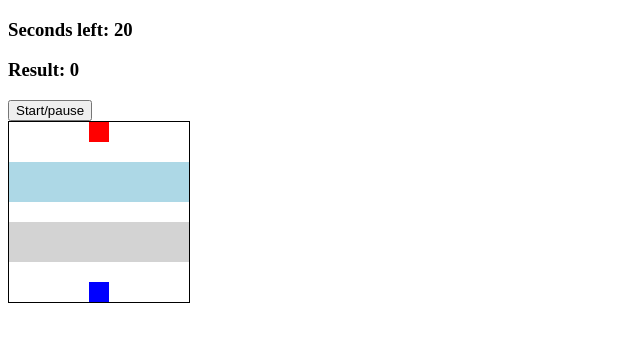
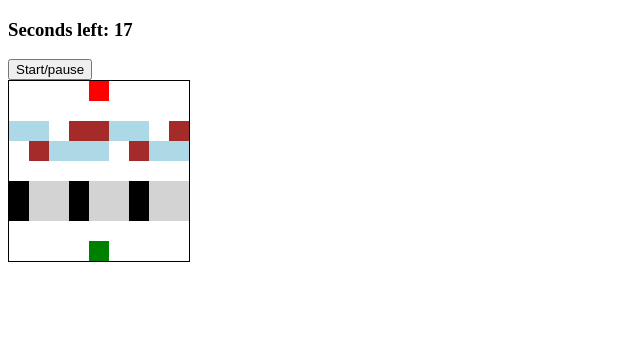
Before and after one commit to Solex202/frogger, a plain HTML site: page index.html in a window 1280 px wide. Both pictures are taken after a click on the button "Start/pause". Shown: the whole page, without its empty margins (0-640 px from the left). Drawn offline with Linux system fonts and the light colour scheme.

Commit message:
updated code

```diff
--- a/app.js
+++ b/app.js
@@ -2,25 +2,177 @@ const timeLeftDisplay = document.querySelector('#time-left')
 const resultDisplay = document.querySelector('#result')
 const startPauseButton = document.querySelector('#start-pause-button')
 const squares = document.querySelectorAll('.grid div')
+const logsLeft = document.querySelectorAll('.log-left')
+const logsRight = document.querySelectorAll('.log-right')
+const carsLeft = document.querySelectorAll('.car-left')
+const carsRight = document.querySelectorAll('.car-right')
+
+
 console.log(squares);
 let currentIndex = 76 ;
+const width = 9
+let timerId
+let outcomeTimerId
+let currrentTime = 20
 
 function moveFrog(e) {
+
+    squares[currentIndex].classList.remove('frog')
     switch(e.key){
         case 'ArrowLeft' :
-            console.log('move left');
+            if(currentIndex % width !== 0) currentIndex -= 1
             break
         case 'ArrowRight' :
-            console.log('move right');
+            if(currentIndex % width < width -1) currentIndex +=1
             break
         case 'ArrowUp' :
-            console.log('move up');
+            if(currentIndex - width >=0 ) currentIndex -= width
             break
         case 'ArrowDown' :
-            console.log('move down');
+            if(currentIndex + width < width * width) currentIndex += width
             break
     }
     squares[currentIndex].classList.add('frog')
 }
 
 document.addEventListener('keyup', moveFrog )
+
+function autoMoveElements(){
+    currrentTime--
+    timeLeftDisplay.textContent = currrentTime
+    logsLeft.forEach(logLeft => moveLogLeft(logLeft))
+    logsRight.forEach(logRight => moveLogRight(logRight))
+    carsLeft.forEach(carLeft => moveCarLeft(carLeft))
+    carsRight.forEach(carRight => moveCarRight(carRight))
+
+
+}
+
+function checkOutcomes(){
+    lose()
+    win()
+}
+
+autoMoveElements()
+
+function moveLogLeft(logLeft){
+    switch(true){
+        case logLeft.classList.contains('l1'):
+            logLeft.classList.remove('l1')
+            logLeft.classList.add('l2')
+            break
+        case logLeft.classList.contains('l2'):
+            logLeft.classList.remove('l2')
+            logLeft.classList.add('l3')
+            break
+        case logLeft.classList.contains('l3'):
+            logLeft.classList.remove('l3')
+            logLeft.classList.add('l4')
+            break
+        case logLeft.classList.contains('l4'):
+            logLeft.classList.remove('l4')
+            logLeft.classList.add('l5')
+            break
+        case logLeft.classList.contains('l5'):
+            logLeft.classList.remove('l5')
+            logLeft.classList.add('l1')
+            break
+        }
+}
+
+function moveLogRight(logRight){
+    switch(true){
+        case logRight.classList.contains('l1'):
+            logRight.classList.remove('l1')
+            logRight.classList.add('l5')
+            break
+        case logRight.classList.contains('l2'):
+            logRight.classList.remove('l2')
+            logRight.classList.add('l1')
+            break
+        case logRight.classList.contains('l3'):
+            logRight.classList.remove('l3')
+            logRight.classList.add('l2')
+            break
+        case logRight.classList.contains('l4'):
+            logRight.classList.remove('l4')
+            logRight.classList.add('l2')
+            break
+        case logRight.classList.contains('l5'):
+            logRight.classList.remove('l5')
+            logRight .classList.add('l4')
+            break
+        }
+}
+
+function moveCarLeft(carLeft){
+    switch(true){
+        case carLeft.classList.contains('c1'):
+            carLeft.classList.remove('c1')
+            carLeft.classList.add('c2')
+            break
+        case carLeft.classList.contains('c2'):
+            carLeft.classList.remove('c2')
+            carLeft.classList.add('c3')
+            break
+        case carLeft.classList.contains('c3'):
+            carLeft.classList.remove('c3')
+            carLeft.classList.add('c1')
+            break
+        }
+}
+
+function moveCarRight(carRight){
+    switch(true){
+        case carRight.classList.contains('c1'):
+            carRight.classList.remove('c1')
+            carRight.classList.add('c3')
+            break
+        case carRight.classList.contains('c2'):
+            carRight.classList.remove('c2')
+            carRight.classList.add('c1')
+            break
+        case carRight.classList.contains('c3'):
+            carRight.classList.remove('c3')
+            carRight.classList.add('c2')
+            break
+        }
+}
+
+function lose(){
+    if(squares[currentIndex].classList.contains('c1') ||
+        squares[currentIndex].classList.contains('l4') ||
+        squares[currentIndex].classList.contains('l5') ||
+        currrentTime <= 0
+    )
+    {
+        resultDisplay.textContent = 'You lose!'
+        clearInterval(timerId)
+        clearInterval(outcomeTimerId)
+        squares[currentIndex].classList.remove('frog')
+        document.removeEventListener('keyup', moveFrog)
+    }
+}
+
+function win(){
+    if(squares[currentIndex].classList.contains('ending-block')){
+        resultDisplay.textContent = 'You win!'
+        clearInterval(timerId)
+        clearInterval(outcomeTimerId)
+        document.removeEventListener('keyup', moveFrog)
+    }
+}
+
+startPauseButton.addEventListener('click', () =>{
+    if(timerId){
+        clearInterval(timerId)
+        clearInterval(outcomeTimerId)
+        outcomeTimerId = null
+        timerId = null
+        document.removeEventListener('keyup', moveFrog)
+    }else{
+        timerId = setInterval(autoMoveElements, 1000)
+        outcomeTimerId = setInterval(checkOutcomes,50)
+        document.addEventListener('keyup', moveFrog)
+    }
+})
--- a/index.html
+++ b/index.html
@@ -9,7 +9,7 @@
 </head>
 <body>
     <h3>Seconds left: <span id="time-left">20</span></h3>
-    <h3>Result: <span id="result">0</span></h3>
+    <h3><span id="result"></span></h3>
     <button id="start-pause-button">Start/pause</button>
     <div class="grid" >
         <div></div>
@@ -30,24 +30,24 @@
         <div></div>
         <div></div>
         <div></div>
-        <div class="log-left"></div>
-        <div class="log-left"></div>
-        <div class="log-left"></div>
-        <div class="log-left"></div>
-        <div class="log-left"></div>
-        <div class="log-left"></div>
-        <div class="log-left"></div>
-        <div class="log-left"></div>
-        <div class="log-left"></div>
-        <div class="log-right"></div>
-        <div class="log-right"></div>
-        <div class="log-right"></div>
-        <div class="log-right"></div>
-        <div class="log-right"></div>
-        <div class="log-right"></div>
-        <div class="log-right"></div>
-        <div class="log-right"></div>
-        <div class="log-right"></div>
+        <div class="log-left l1"></div>
+        <div class="log-left l2"></div>
+        <div class="log-left l3"></div>
+        <div class="log-left l4"></div>
+        <div class="log-left l5"></div>
+        <div class="log-left l1"></div>
+        <div class="log-left l2"></div>
+        <div class="log-left l3"></div>
+        <div class="log-left l4"></div>
+        <div class="log-right l5"></div>
+        <div class="log-right l1"></div>
+        <div class="log-right l2"></div>
+        <div class="log-right l3"></div>
+        <div class="log-right l4"></div>
+        <div class="log-right l5"></div>
+        <div class="log-right l1"></div>
+        <div class="log-right l2"></div>
+        <div class="log-right l3"></div>
         <div></div>
         <div></div>
         <div></div>
@@ -57,24 +57,24 @@
         <div></div>
         <div></div>
         <div></div>
-        <div class="car-left"></div>
-        <div class="car-left"></div>
-        <div class="car-left"></div>
-        <div class="car-left"></div>
-        <div class="car-left"></div>
-        <div class="car-left"></div>
-        <div class="car-left"></div>
-        <div class="car-left"></div>
-        <div class="car-left"></div>
-        <div class="car-right"></div>
-        <div class="car-right"></div>
-        <div class="car-right"></div>
-        <div class="car-right"></div>
-        <div class="car-right"></div>
-        <div class="car-right"></div>
-        <div class="car-right"></div>
-        <div class="car-right"></div>
-        <div class="car-right"></div>
+        <div class="car-left c1"></div>
+        <div class="car-left c2"></div>
+        <div class="car-left c3"></div>
+        <div class="car-left c1"></div>
+        <div class="car-left c2"></div>
+        <div class="car-left c3"></div>
+        <div class="car-left c1"></div>
+        <div class="car-left c2"></div>
+        <div class="car-left c3"></div>
+        <div class="car-right c1"></div>
+        <div class="car-right c2"></div>
+        <div class="car-right c3"></div>
+        <div class="car-right c1"></div>
+        <div class="car-right c2"></div>
+        <div class="car-right c3"></div>
+        <div class="car-right c1"></div>
+        <div class="car-right c2"></div>
+        <div class="car-right c3"></div>
         <div></div>
         <!-- <div></div>   -->
         <div></div>
@@ -89,7 +89,7 @@
         <div></div>
         <div></div>
         <div></div>
-        <div class="starting-block"></div>
+        <div class="starting-block frog"></div>
         <div></div>
         <div></div>
         <div></div>
--- a/styles.css
+++ b/styles.css
@@ -19,16 +19,32 @@
     background-color: blue;
 }
 
-.log-left,
+/* .log-left,
 .log-right{
     background-color: lightblue;
-}
+} */
 
-.car-left,
+/* .car-left,
 .car-right{
     background-color: lightgrey;
-}
+} */
 
 .frog{
     background-color: green;
 }
+
+.li, .l2, .l3{
+    background-color: brown;
+}
+
+.l4, .l5{
+    background-color: lightblue;
+}
+
+.c1{
+    background-color: black;
+}
+
+.c2, .c3{
+    background-color: lightgray;
+}
```
